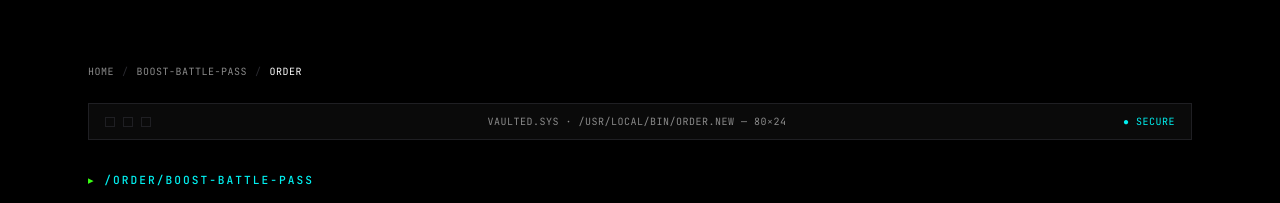
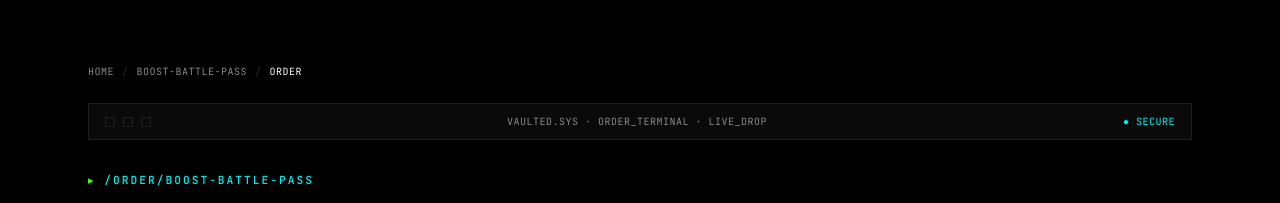
Before and after one commit to yu3l7/Vaulted, a Next.js app: page /order/boost-battle-pass in a window 1280 px wide. Shown: the top 203 px of the page. Built offline with nearby package versions, Linux system fonts and the light colour scheme.

Commit message:
fix(order): replace debug-looking terminal chrome with on-brand copy

```diff
--- a/src/app/order/[id]/page.tsx
+++ b/src/app/order/[id]/page.tsx
@@ -47,7 +47,7 @@ export default async function OrderPage({ params }: Props) {
               <span aria-hidden="true" className="size-2.5 border border-muted" />
             </div>
             <p className="text-[10px] uppercase tracking-wider text-muted">
-              vaulted.sys · /usr/local/bin/order.new — 80×24
+              vaulted.sys · order_terminal · live_drop
             </p>
             <p className="hidden text-[10px] uppercase tracking-wider text-accent md:block">
               ● secure
```
